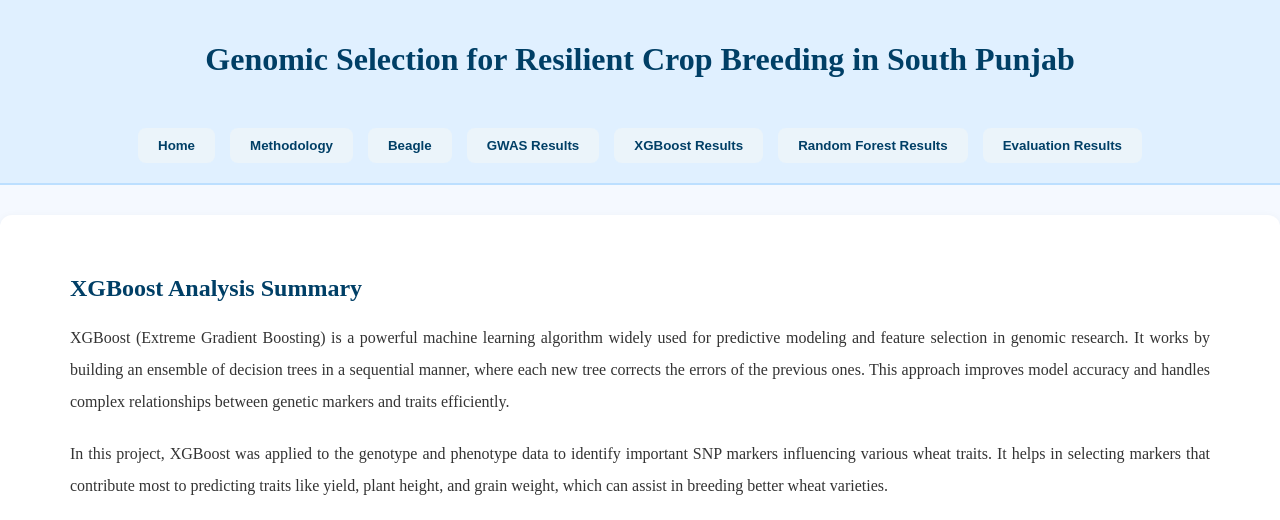
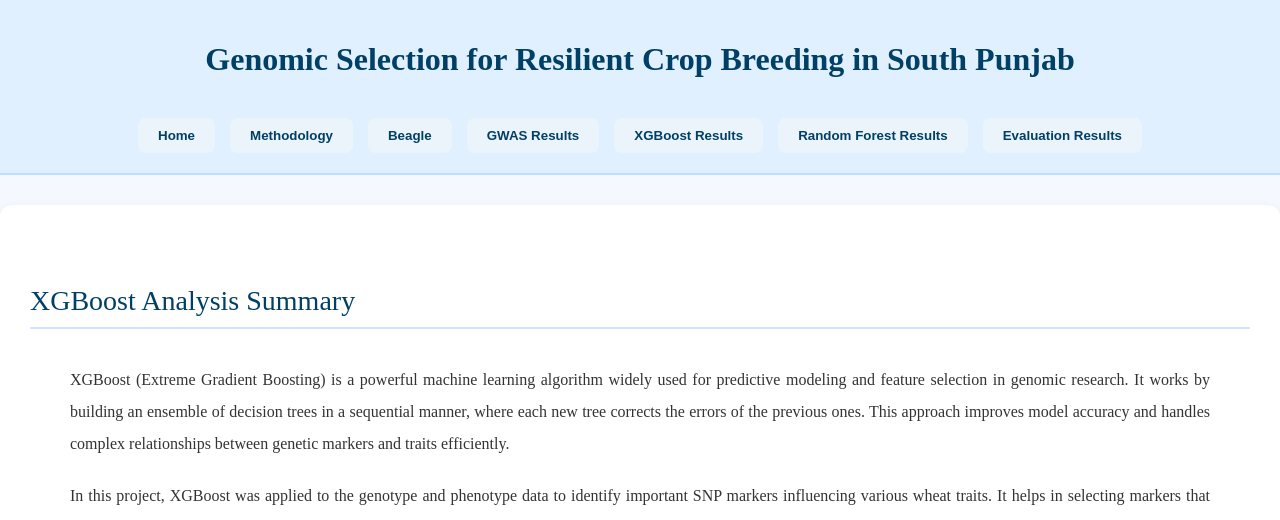
Before and after one commit to Muneeza4/Genomic_Selection_for_Resilient_Crop_Breeding_in_South-Punjab, a plain HTML site: page xgboost.html in a window 1280 px wide. Shown: the top 520 px of the page. Drawn offline with Linux system fonts and the light colour scheme.

Commit message:
Update xgboost.html

```diff
--- a/xgboost.html
+++ b/xgboost.html
@@ -23,7 +23,7 @@
 
     header h1 {
       color: #003f66;
-      margin-bottom: 50px; /* extra space below heading */
+      margin-bottom: 40px; /* extra space below heading */
     }
 
     nav {
@@ -59,10 +59,14 @@
     }
 
     h2 {
+      font-family: 'Times New Roman', Times, serif;
+      font-weight: normal;
+      font-size: 28px;
       color: #003f66;
-      margin: 30px 40px 20px 40px; /* top, right, bottom, left */
-      border-bottom: none;
-      padding-bottom: 0;
+      margin-top: 50px;
+      margin-bottom: 35px;
+      border-bottom: 2px solid #cde6ff;
+      padding-bottom: 10px;
     }
 
     p {
@@ -83,6 +87,8 @@
       border: 1px solid #d0ebff;
     }
   </style>
+
+
 </head>
 <body>
 
```
